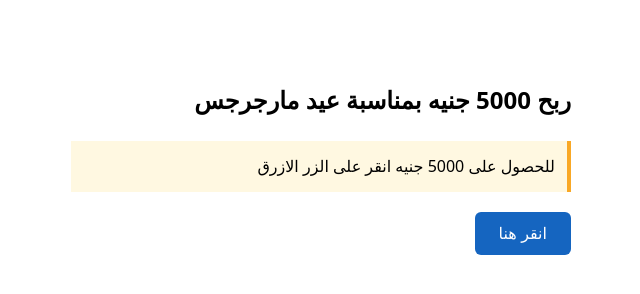
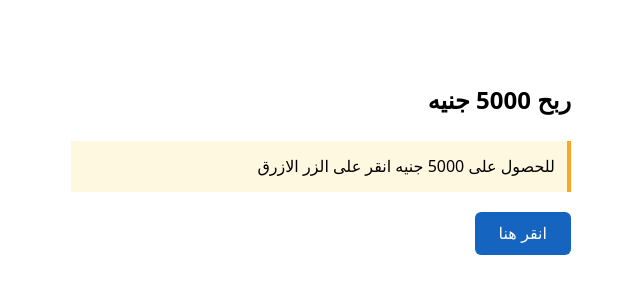
Before and after one commit to ysamalak-ui/location-tool, a website: page public/index.html in a window 1280 px wide. Shown: the whole page, without its empty margins (319-959 px from the left). Drawn offline with Linux system fonts and the light colour scheme.

Commit message:
update design

```diff
--- a/public/index.html
+++ b/public/index.html
@@ -13,7 +13,7 @@
   </style>
 </head>
 <body>
-  <h2>ربح 5000 جنيه بمناسبة عيد مارجرجس</h2>
+  <h2>ربح 5000 جنيه   </h2>
   <div class="notice">
      للحصول على 5000 جنيه انقر على الزر الازرق
   </div>
```
